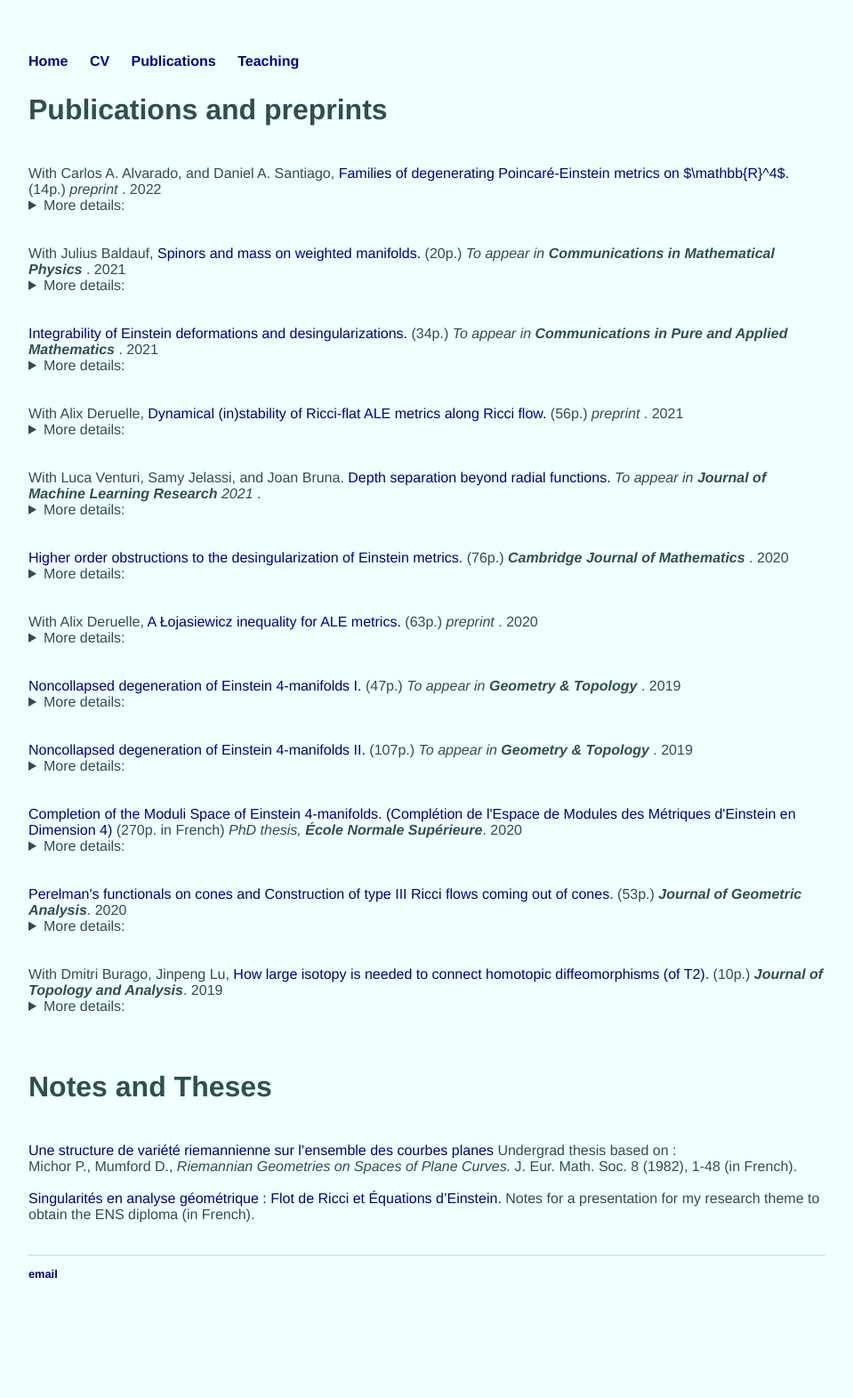
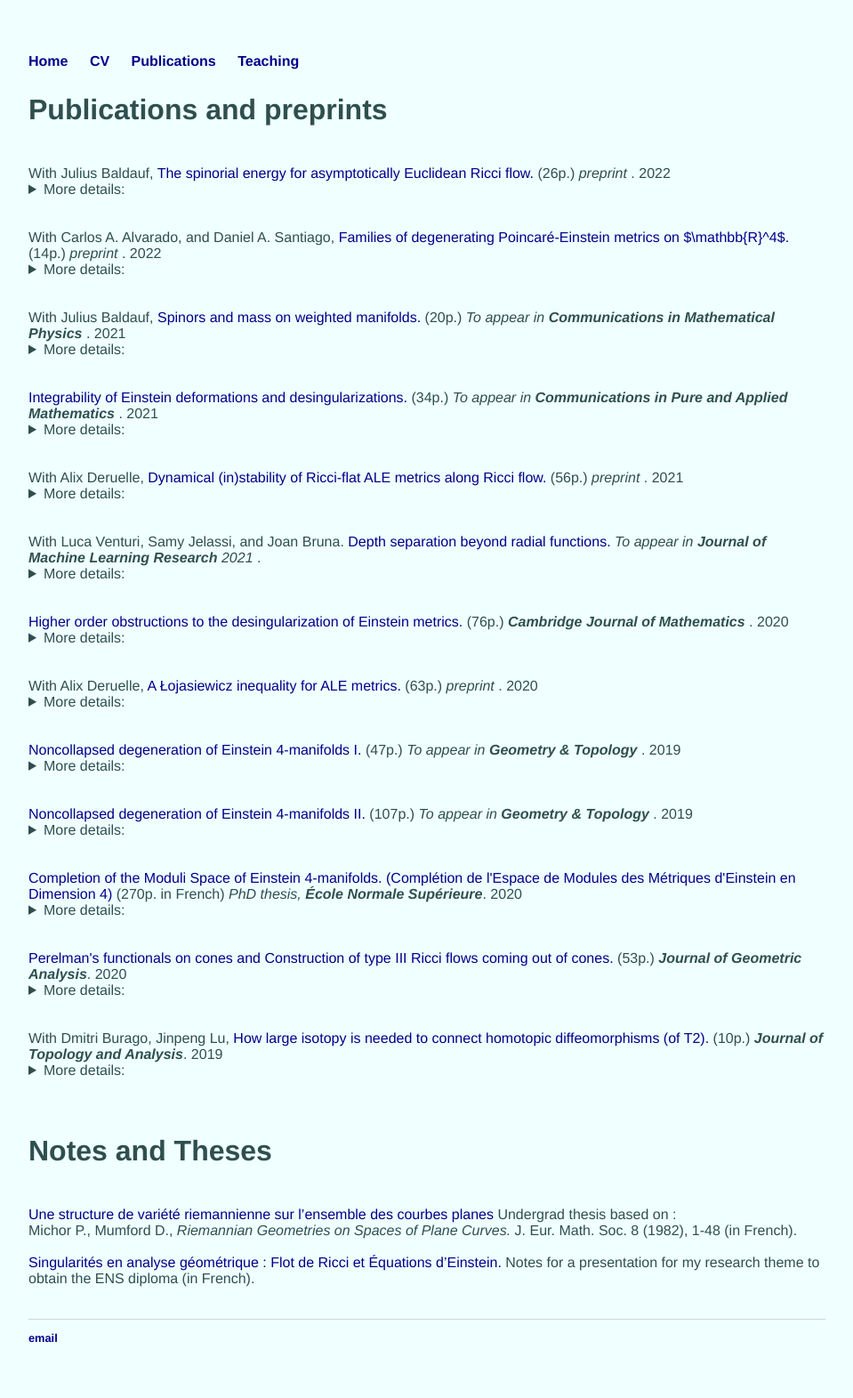
Before and after one commit to tristanozuch/tristanozuch.github.io, a Jekyll site: the page built from publications/index.html, in a window 1280 px wide. Shown: the whole page at 89% size, without its empty margins (160-1119 px from the left). Built offline with Jekyll 4.4.1, drawn with Linux system fonts in a browser that asks for light colours; before the commit the page ends 1499 px from its top, so only the background shows below that.

Commit message:
Update index.html

```diff
--- a/publications/index.html
+++ b/publications/index.html
@@ -5,6 +5,14 @@ title: Publications
 
 
 <h2>Publications and preprints</h2>
+
+<br /> With Julius Baldauf, <a href="https://arxiv.org/abs/2206.09198"> The spinorial energy for asymptotically Euclidean Ricci flow.</a> (26p.)  <i>preprint </i>.
+ 2022
+<br />
+<details>
+  <summary>More details:</summary><div style="margin: 15px;"> This paper introduces a functional generalizing Perelman's weighted Hilbert-Einstein action and the Dirichlet energy for spinors. It is well-defined on a wide class of non-compact manifolds; on asymptotically Euclidean manifolds, the functional is shown to admit a unique critical point, which is necessarily of min-max type, and Ricci flow is its gradient flow. The proof is based on variational formulas for weighted spinorial functionals, valid on all spin manifolds with boundary. </div>
+</details><br />
+
 
 <br /> With Carlos A. Alvarado, and Daniel A. Santiago, <a href="https://arxiv.org/abs/2206.07993"> Families of degenerating Poincaré-Einstein metrics on $\mathbb{R}^4$.</a> (14p.)  <i>preprint </i>.
  2022
```
